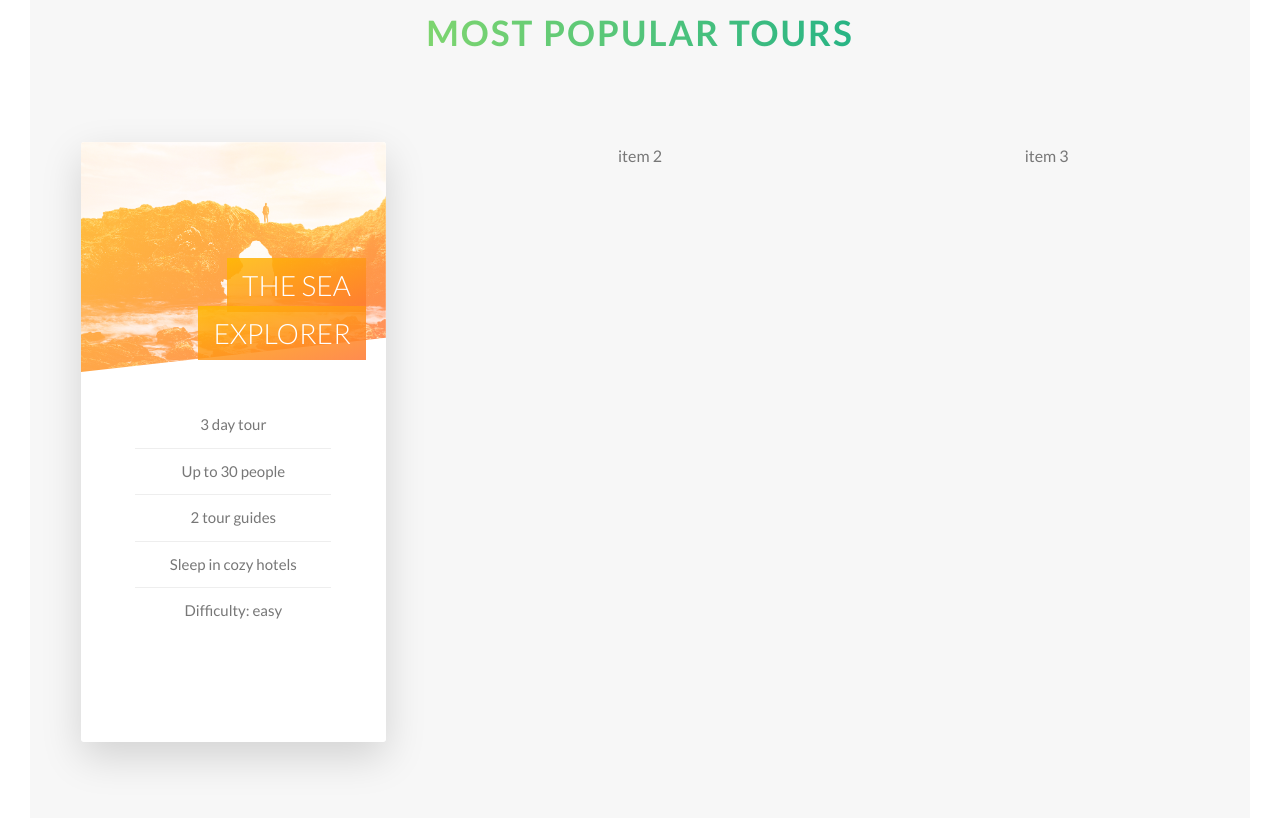
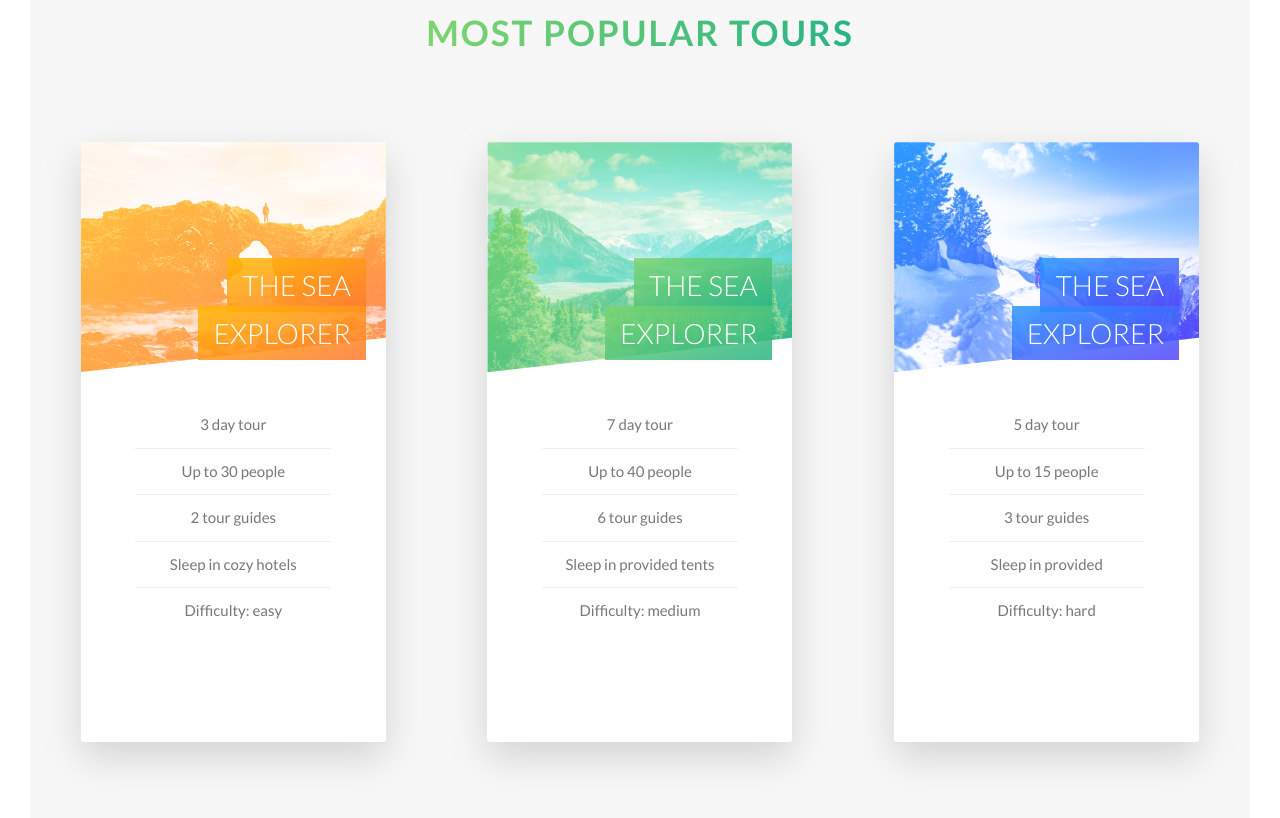
Before and after one commit to JuanCeja/Natours-Project, a plain HTML site: page index.html in a window 1280 px wide. Shown: the part 2567-3385 px from the top of the page. Drawn offline with Linux system fonts and the light colour scheme.

Commit message:
completed styling all cards

```diff
--- a/index.html
+++ b/index.html
@@ -106,6 +106,7 @@
                 </h2>
 
                 <div class="section-tours__container">
+
                     <div class="card">
                         <div class="card__side card__side--front card__side--front-1">
                             <div class="card__picture card__picture--1">&nbsp;</div>
@@ -132,8 +133,60 @@
                             </div>
                         </div>
                     </div>
-                    <div class="card">item 2</div>
-                    <div class="card">item 3</div>
+
+                    <div class="card">
+                        <div class="card__side card__side--front card__side--front-2">
+                            <div class="card__picture card__picture--2">&nbsp;</div>
+                            <h4 class="card__heading">
+                                <span class="card__heading-span card__heading-span--2">The sea explorer</span>
+                            </h4>
+                            <div class="card__details">
+                                <ul>
+                                    <li>7 day tour</li>
+                                    <li>Up to 40 people</li>
+                                    <li>6 tour guides</li>
+                                    <li>Sleep in provided tents</li>
+                                    <li>Difficulty: medium</li>
+                                </ul>
+                            </div>
+                        </div>
+                        <div class="card__side card__side--back card__side--back-2">
+                            <div class="card__cta">
+                                <div class="card__price-box">
+                                    <p class="card__price-only">Only</p>
+                                    <p class="card__price-value">$497</p>
+                                </div>
+                                <a href="#" class="btn btn--white">Book now!</a>
+                            </div>
+                        </div>
+                    </div>
+
+                    <div class="card">
+                        <div class="card__side card__side--front card__side--front-3">
+                            <div class="card__picture card__picture--3">&nbsp;</div>
+                            <h4 class="card__heading">
+                                <span class="card__heading-span card__heading-span--3">The sea explorer</span>
+                            </h4>
+                            <div class="card__details">
+                                <ul>
+                                    <li>5 day tour</li>
+                                    <li>Up to 15 people</li>
+                                    <li>3 tour guides</li>
+                                    <li>Sleep in provided</li>
+                                    <li>Difficulty: hard</li>
+                                </ul>
+                            </div>
+                        </div>
+                        <div class="card__side card__side--back card__side--back-3">
+                            <div class="card__cta">
+                                <div class="card__price-box">
+                                    <p class="card__price-only">Only</p>
+                                    <p class="card__price-value">$897</p>
+                                </div>
+                                <a href="#" class="btn btn--white">Book now!</a>
+                            </div>
+                        </div>
+                    </div>
                 </div>
             </div>
         </section>
--- a/sass/components/_card.scss
+++ b/sass/components/_card.scss
@@ -29,11 +29,11 @@
             }
 
             &-2 {
-                background-image: linear-gradient(to bottom right, $color-secondary-light, $color-secondary-dark);
+                background-image: linear-gradient(to bottom right, $color-primary-light, $color-primary-dark);
             }
 
             &-3 {
-                background-image: linear-gradient(to bottom right, $color-secondary-light, $color-secondary-dark);
+                background-image: linear-gradient(to bottom right, $color-tertiary-light, $color-tertiary-dark);
             }
         }
     }
@@ -59,11 +59,17 @@
         }
 
         &--2 {
-            background-image: url(../img/nat-5.jpg);
+            background-image: linear-gradient(to bottom right, $color-primary-light, $color-primary-dark),
+                url(../img/nat-6.jpg);
+            height: 23rem;
+            background-blend-mode: screen;
         }
 
         &--3 {
-            background-image: url(../img/nat-5.jpg);
+            background-image: linear-gradient(to bottom right, $color-tertiary-light, $color-tertiary-dark),
+                url(../img/nat-7.jpg);
+            height: 23rem;
+            background-blend-mode: screen;
         }
     }
 
@@ -92,9 +98,19 @@
         }
 
         &--2 {
+            background-image: linear-gradient(
+                to right bottom,
+                rgba($color-primary-light, 0.85),
+                rgba($color-primary-dark, 0.85)
+            );
         }
 
         &--3 {
+            background-image: linear-gradient(
+                to right bottom,
+                rgba($color-tertiary-light, 0.85),
+                rgba($color-tertiary-dark, 0.85)
+            );
         }
     }
 
@@ -124,6 +140,8 @@
         top: 50%;
         left: 50%;
         transform: translate(-50%, -50%);
+        width: 90%;
+        text-align: center;
     }
 
     &__price-box {
```
Also changed, not shown: sass/main.css, 1 other file.
